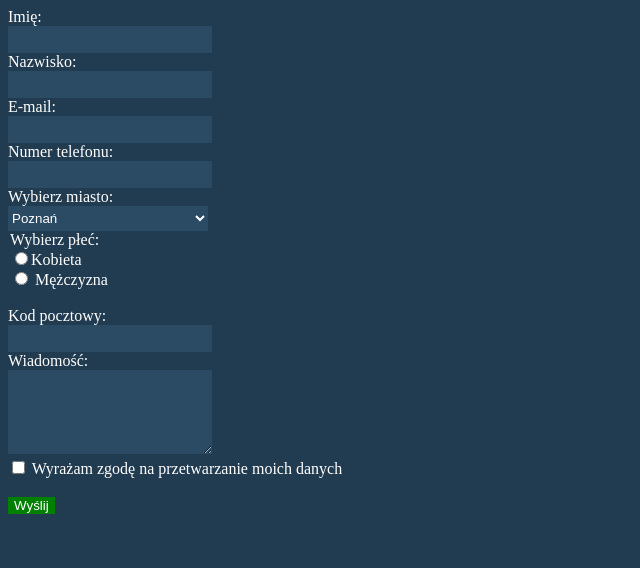
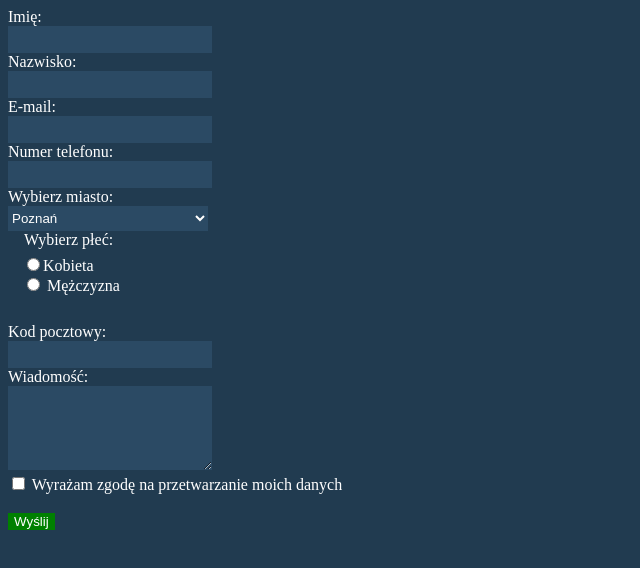
Before and after one commit to JuszczakMarcin/JuszczakMarcin.github.io, a plain HTML site: page zadania-domowe/formularz-html/index.html in a window 1280 px wide. Shown: the whole page, without its empty margins (0-640 px from the left). Drawn offline with Linux system fonts and the light colour scheme.

Commit message:
poprawione kolory zostwione br

```diff
--- a/zadania-domowe/formularz-html/css/style.css
+++ b/zadania-domowe/formularz-html/css/style.css
@@ -32,3 +32,8 @@ input.zielony{
   border: green;
   background: green;
 }
+
+fieldset{
+    border: #213b50;
+    background: #213b50;
+}
--- a/zadania-domowe/formularz-html/index.html
+++ b/zadania-domowe/formularz-html/index.html
@@ -33,10 +33,11 @@
         </select>
         <br/>
 
-        <legend>Wybierz płeć:<br/>
+       <fieldset>
+        <legend>Wybierz płeć:</legend>
         <input type="radio" name="plec" id="kobieta" value="kobieta"><label for="kobieta">Kobieta</label><br/>
         <input type="radio" name="plec" id="mezczyzna" value="mezczyzna"> <label for="mezczyzna">Mężczyzna</label>
-        </legend>
+        </fieldset>
         <br/>
 
         <label for="kod">Kod pocztowy:</label><br/>
```
